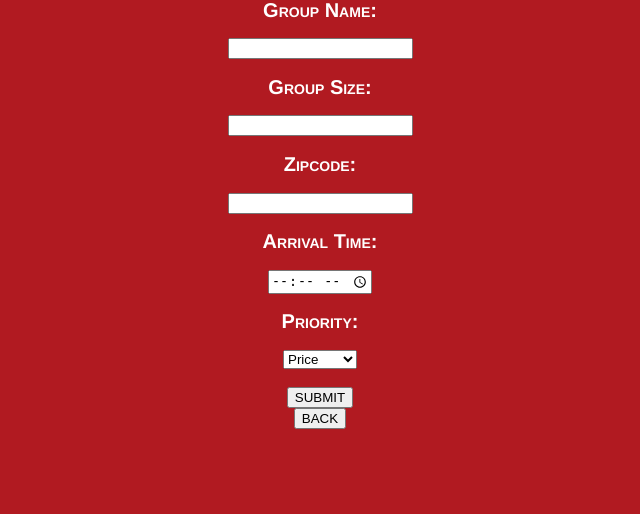
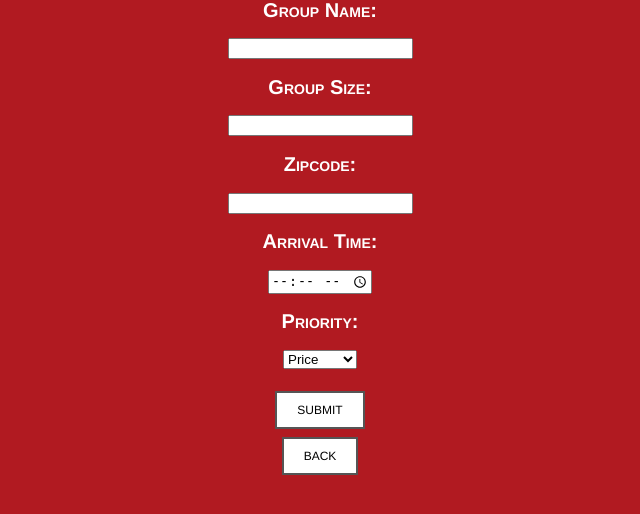
Before and after one commit to oulily/indecisivefoodies, a Python web app: template templates/filter.html in a window 1280 px wide. Shown: the part 179-693 px from the top of the page, without its empty margins (320-960 px from the left). Run offline with Jinja, Linux system fonts and the light colour scheme; the template is opened without the code that fills it, so the values that code supplies are empty.

Commit message:
ALL THE BUTTONS NOW

```diff
--- a/stylesheets/filter.css
+++ b/stylesheets/filter.css
@@ -31,3 +31,29 @@ h2{
   animation-duration: 3s;
   animation-name: fadein;
 }
+
+.button{
+  background-color:#b11a21
+  border: none;
+  color: white;
+  padding: 10px 20px;
+  text-align: center;
+  text-decoration: none;
+  display: inline-block;
+  font-family: "Helvetica Neue";
+  font-size: 12px;
+  margin: 4px 2px;
+  -webkit-transition-duration: 0.4s; /* Safari */
+  transition-duration: 0.4s;
+  cursor: pointer;
+}
+.button1 {
+  background-color: white;
+  color: black;
+  border: 2px solid #555555;
+}
+
+.button1:hover {
+  background-color: #555555;
+  color: white;
+}
--- a/stylesheets/home.css
+++ b/stylesheets/home.css
@@ -35,12 +35,12 @@ h2{
   background-color:#b11a21
   border: none;
   color: white;
-  padding: 12px 24px;
+  padding: 10px 20px;
   text-align: center;
   text-decoration: none;
   display: inline-block;
   font-family: "Helvetica Neue";
-  font-size: 16px;
+  font-size: 12px;
   margin: 4px 2px;
   -webkit-transition-duration: 0.4s; /* Safari */
   transition-duration: 0.4s;
--- a/stylesheets/joiner.css
+++ b/stylesheets/joiner.css
@@ -35,12 +35,12 @@ h2{
   background-color:#b11a21
   border: none;
   color: white;
-  padding: 12px 24px;
+  padding: 10px 20px;
   text-align: center;
   text-decoration: none;
   display: inline-block;
   font-family: "Helvetica Neue";
-  font-size: 16px;
+  font-size: 12px;
   margin: 4px 2px;
   -webkit-transition-duration: 0.4s; /* Safari */
   transition-duration: 0.4s;
--- a/templates/filter.html
+++ b/templates/filter.html
@@ -31,9 +31,9 @@
       	<option value="Distance">Distance</option>
       </select>
       <br><br>
-      <button>SUBMIT</button>
+      <button class="button button1">SUBMIT</button>
       <br>
-      <button>BACK</button>
+      <button class="button button1">BACK</button>
   </form>
 </body>
 
--- a/templates/joiner.html
+++ b/templates/joiner.html
@@ -15,7 +15,7 @@
       <h2>Grumble Code:</h2>
       <input type="text" name="codename">
       <br><br>
-      <button>SUBMIT</button>
+      <button class="button button1">SUBMIT</button>
       <br>
       <button class="button button1">BACK</button>
     </form>
```
Also changed, not shown: stylesheets/initiator.css (+26 -0 lines), 1 other file.
